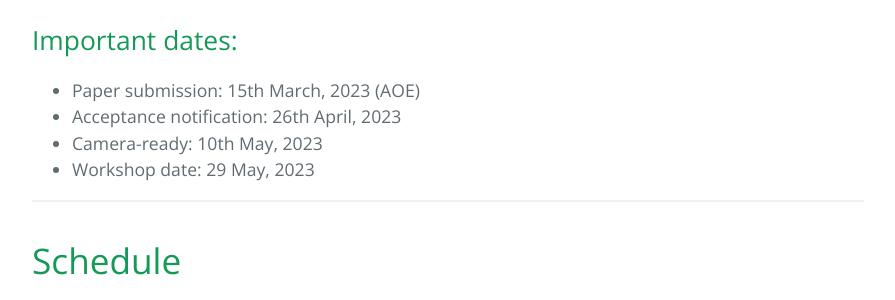
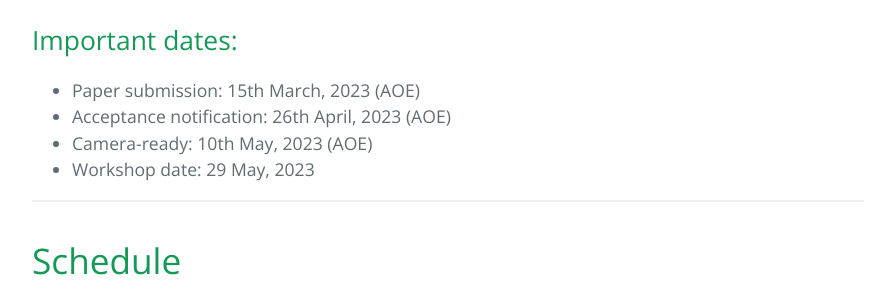
Before and after one commit to mactasworkshop/2022, a Jekyll site: the page built from index.md, in a window 1280 px wide and 900 px high, scrolled down 3309 px. Shown: the part 156-456 px from the top of the window, without its empty margins (192-1087 px from the left). Built offline with Jekyll 4.4.1, drawn with Linux system fonts in a browser that asks for light colours.

Commit message:
Update index.md

```diff
--- a/index.md
+++ b/index.md
@@ -74,8 +74,8 @@ Our international Programme Committee will review all submissions using EasyChai
 ## Important dates:
 
  - Paper submission: 15th March, 2023 (AOE)
- - Acceptance notification: 26th April, 2023
- - Camera-ready: 10th May, 2023
+ - Acceptance notification: 26th April, 2023 (AOE)
+ - Camera-ready: 10th May, 2023 (AOE)
  - Workshop date: 29 May, 2023
 
 ***
```
